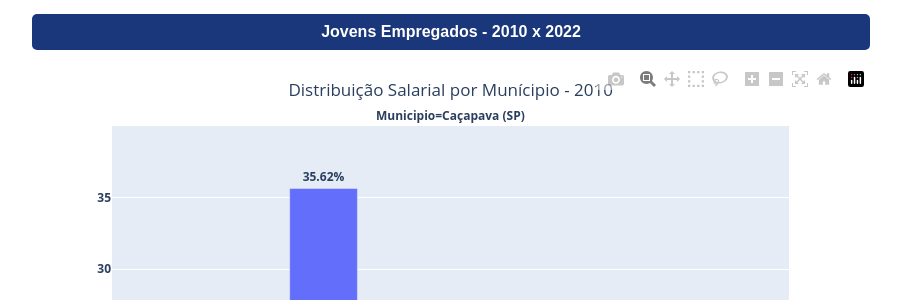
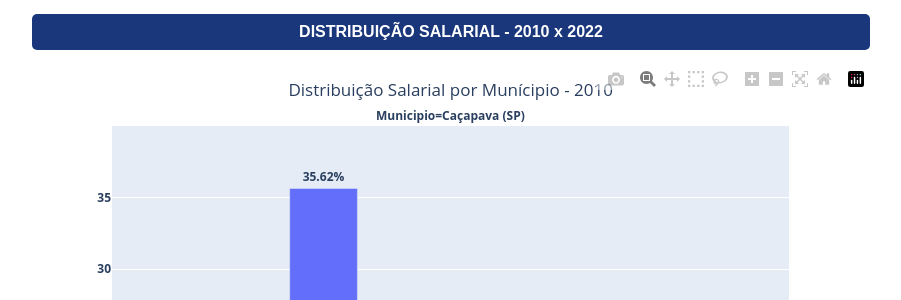
Before and after one commit to koitech-API/ProjectAPI, a Flask app: page /salarial in a window 1280 px wide. Shown: the part 92-392 px from the top of the page, without its empty margins (189-1090 px from the left). Run offline with Flask 3, Linux system fonts and the light colour scheme; some libraries are stand-ins or nearby versions.

Commit message:
fix: título da página

```diff
--- a/src/templates/graficos/grafico_distribuicao_salarial.html
+++ b/src/templates/graficos/grafico_distribuicao_salarial.html
@@ -1,11 +1,11 @@
 {% extends "base.html" %}
 
-{% block title %} Jovens Empregados - Koitech {% endblock %}
+{% block title %} Distribuição Salarial - Koitech {% endblock %}
 
 {% block content %}
 <script src="https://cdn.plot.ly/plotly-latest.min.js"></script>
 
-<summary class="tituloGrafico">Jovens Empregados - 2010 x 2022</summary>
+<summary class="tituloGrafico">DISTRIBUIÇÃO SALARIAL - 2010 x 2022</summary>
 <!-- gráfico 01 -->
 <article class="graficos">
     <section id="grafico_distribuicao_salarial_2010"></section>
```
